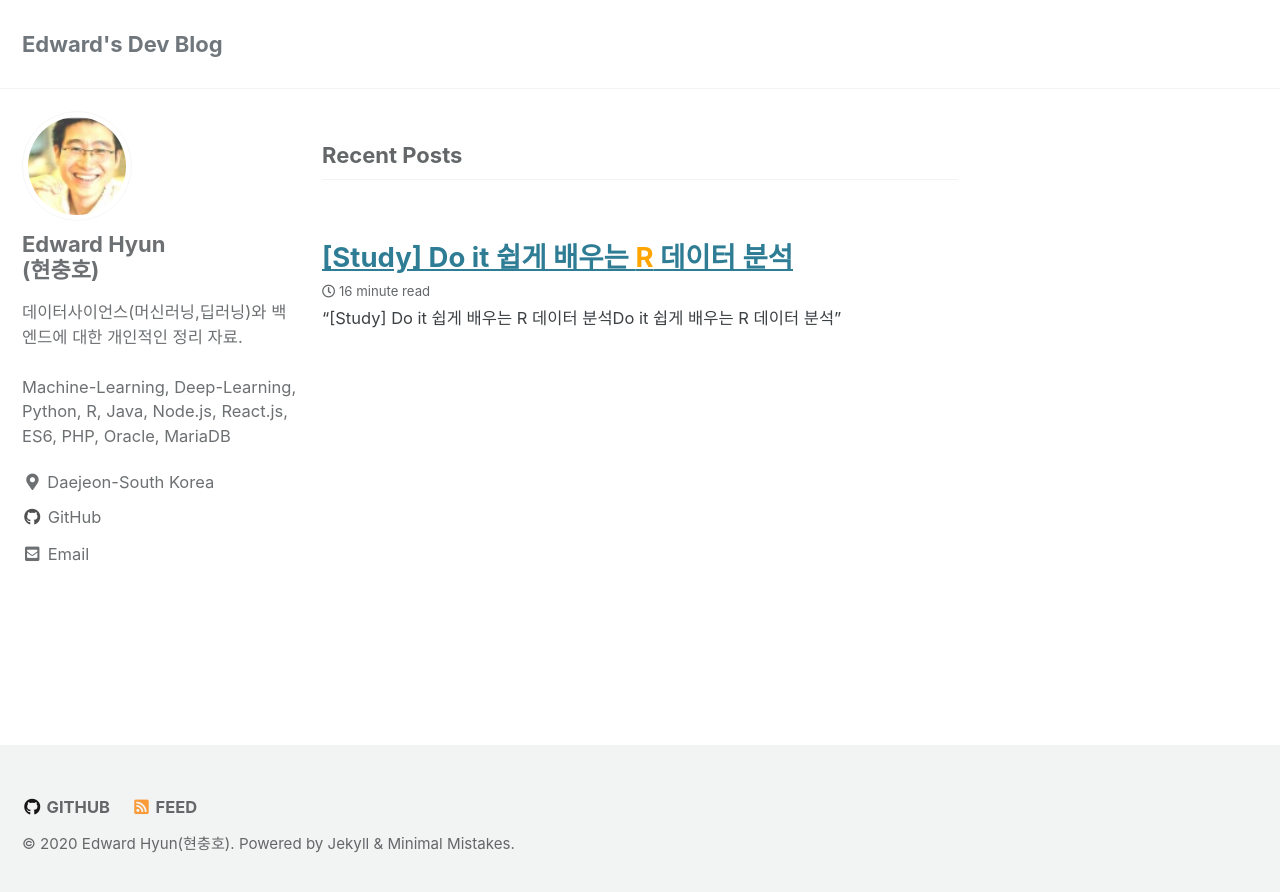
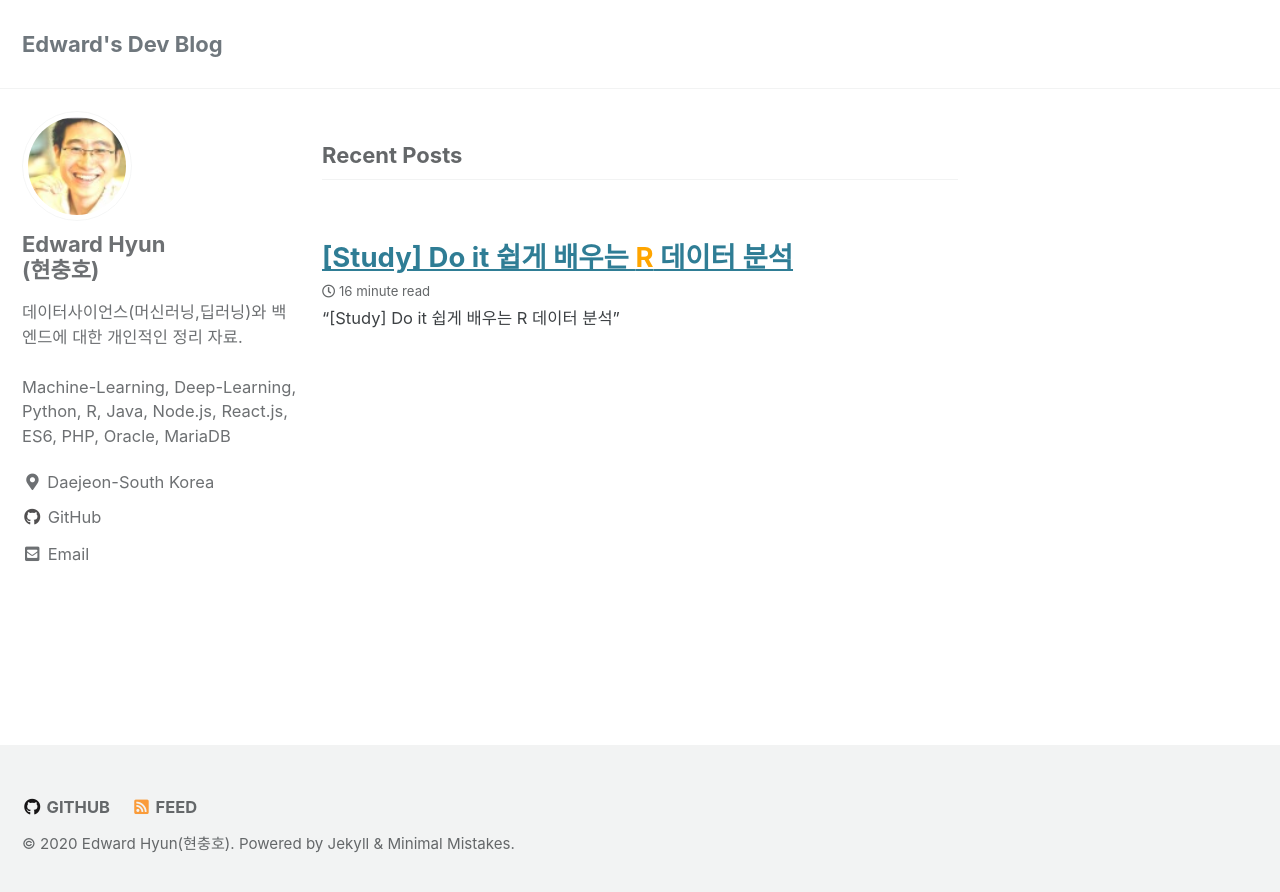
Before and after one commit to iamhch24/iamhch24.github.io, a Jekyll site: the page built from index.html, in a window 1280 px wide. Shown: the top 892 px of the page. Built offline with Jekyll 4.4.1, drawn with Linux system fonts in a browser that asks for light colours; cached includes are drawn as plain includes; the list of posts is cut into pages by our own code.

Commit message:
Update 2020-12-10-R_book_doit.md

```diff
--- a/_posts/2020-12-10-R_book_doit.md
+++ b/_posts/2020-12-10-R_book_doit.md
@@ -8,7 +8,7 @@ tags:
 toc: true
 ---
 
-# "[Study] Do it 쉽게 배우는 <font color='orange'> R</font> 데이터 분석Do it 쉽게 배우는 <font color='orange'> R</font> 데이터 분석"
+# "[Study] Do it 쉽게 배우는 <font color='orange'> R</font> 데이터 분석"
 
 
 ## 1. R 환경설정 (1~2장)
```
